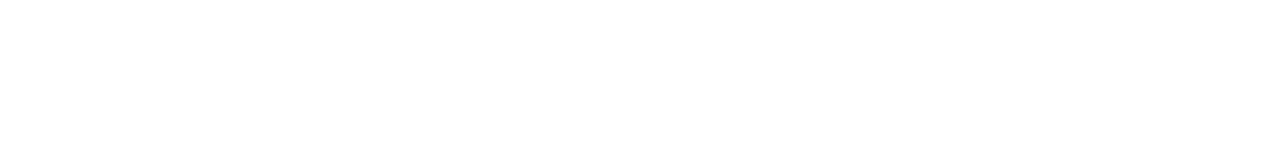
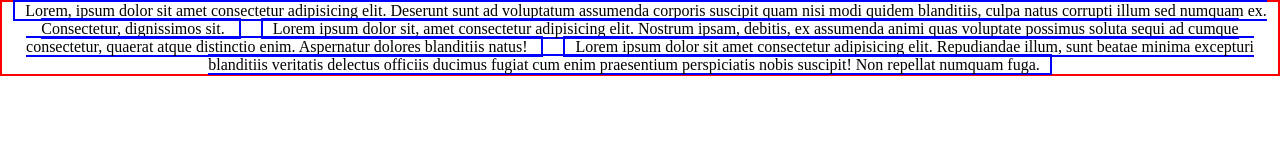
Before and after one commit to lszin777/display-inline, a plain HTML site: page index.html in a window 1280 px wide. Drawn offline with Linux system fonts and the light colour scheme.

Commit message:
Atividade finalizada

```diff
--- a/index.html
+++ b/index.html
@@ -4,9 +4,20 @@
     <meta charset="UTF-8">
     <meta http-equiv="X-UA-Compatible" content="IE=edge">
     <meta name="viewport" content="width=device-width, initial-scale=1.0">
+    <link rel="stylesheet" href="style.css">
     <title>Display Inline</title>
 </head>
 <body>
-
+    <main>
+        <div>
+            Lorem, ipsum dolor sit amet consectetur adipisicing elit. Deserunt sunt ad voluptatum assumenda corporis suscipit quam nisi modi quidem blanditiis, culpa natus corrupti illum sed numquam ex. Consectetur, dignissimos sit.
+        </div>
+        <div>
+            Lorem ipsum dolor sit, amet consectetur adipisicing elit. Nostrum ipsam, debitis, ex assumenda animi quas voluptate possimus soluta sequi ad cumque consectetur, quaerat atque distinctio enim. Aspernatur dolores blanditiis natus!
+        </div>
+        <div>
+            Lorem ipsum dolor sit amet consectetur adipisicing elit. Repudiandae illum, sunt beatae minima excepturi blanditiis veritatis delectus officiis ducimus fugiat cum enim praesentium perspiciatis nobis suscipit! Non repellat numquam fuga.
+        </div>
+    </main>
 </body>
 </html>
--- /dev/null
+++ b/style.css
@@ -0,0 +1,18 @@
+* {
+    margin: 0;
+    padding: 0;
+    box-sizing: border-box;
+}
+
+
+main {
+    border: 2px solid red;
+    text-align: center;
+}
+
+div {
+    border: 2px solid blue;
+    display: inline;
+    margin-right: 20px;
+    padding-inline: 10px;
+}
```
